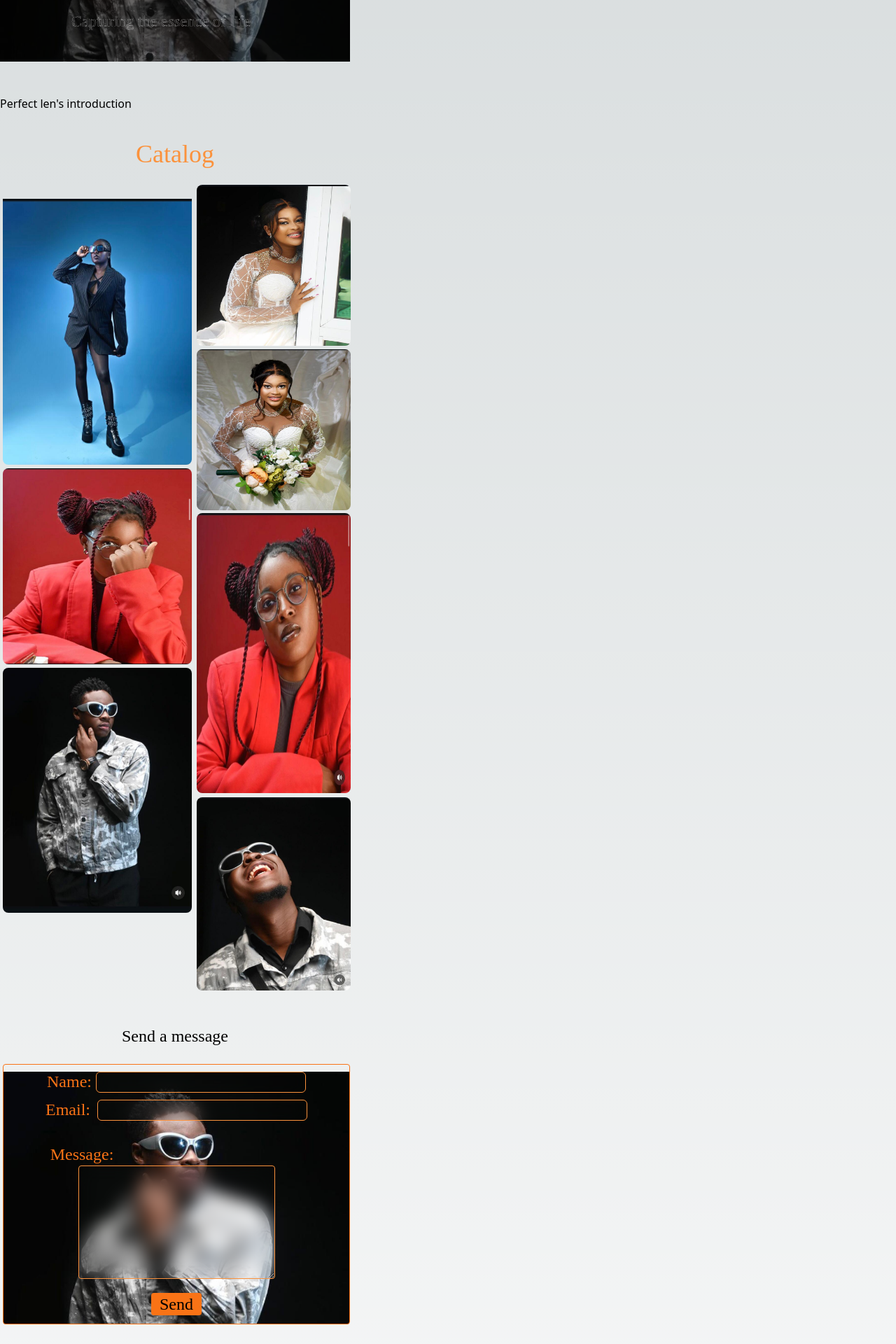
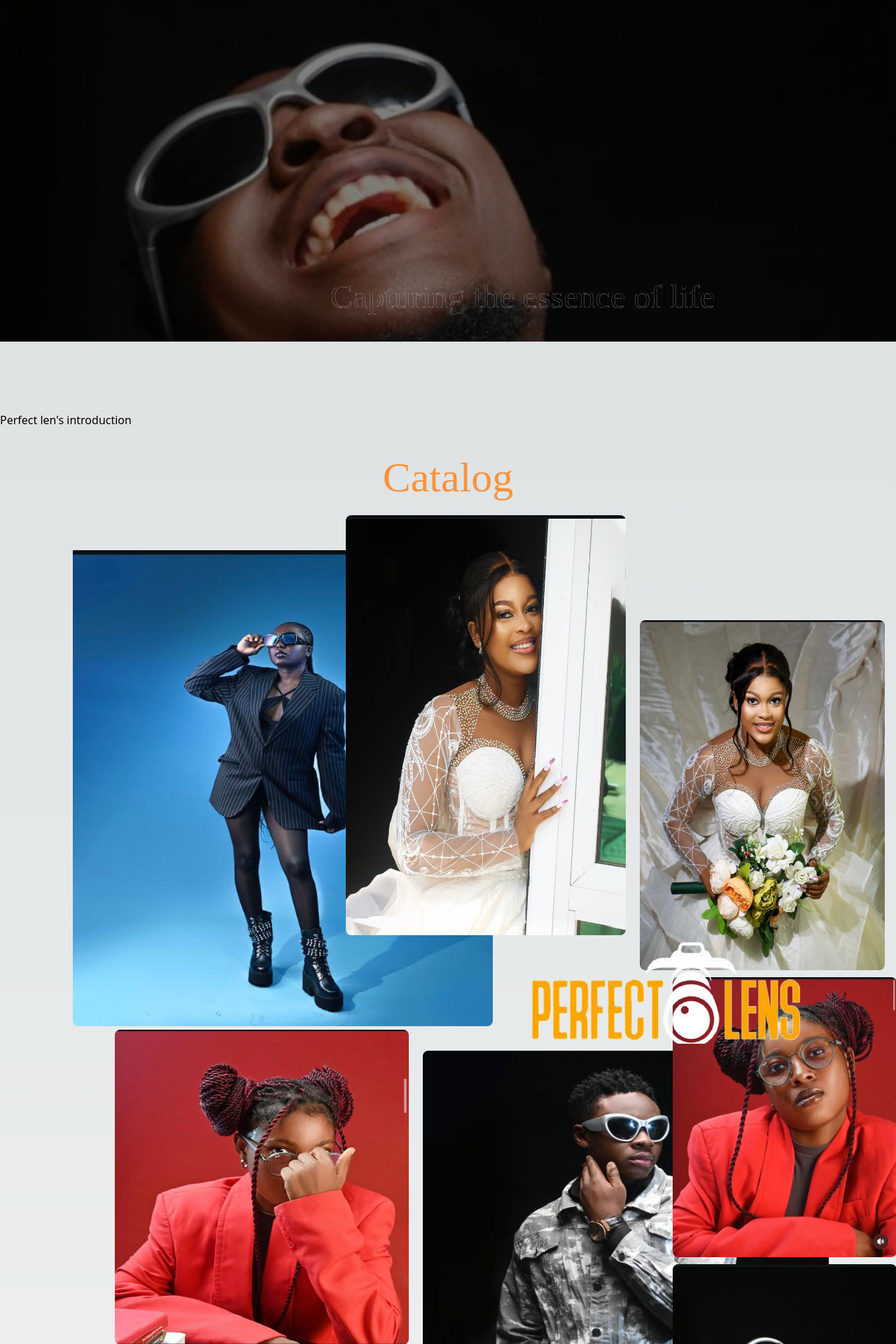
Before and after one commit to tijesunimi-5/Perfect-lens, a Next.js app: page / in a window 1280 px wide. Shown: the part 360-2280 px from the top of the page at 70% size. Built offline with nearby package versions, Linux system fonts and the light colour scheme.

Commit message:
new commit

```diff
--- a/components/Footer.js
+++ b/components/Footer.js
@@ -1,14 +1,28 @@
 import React from "react";
+import { motion } from "framer-motion";
 
 const Footer = () => {
   return (
-    <footer className="footer  ">
-      <div className="row border-orange-500 border-t rounded-tl-2xl rounded-tr-2xl bg-gradient-to-r from-black via-gray-800">
+    <footer className="footer md:w-full">
+      <div className="row border-orange-500 border-t rounded-tl-2xl lg:rounded-tl-[125px] rounded-tr-2xl bg-gradient-to-r from-black via-gray-800 md:w-full ">
         <div className="col">
-          <h1 className="logos  ml-40">
-            <img src="/lenslogo.png" width={150} />
+          <h1 className="logos  ml-40 md:ml-[260px] lg:ml-[360px]">
+            <motion.img
+              initial={{
+                scale: 0,
+              }}
+              whileInView={{
+                scale: 1,
+              }}
+              transition={{
+                duration: 0.8,
+              }}
+              src="/lenslogo.png"
+              width={150}
+              className="md:w-[220px]"
+            />
           </h1>
-          <p className="text-center">
+          <p className="text-center md:text-2xl">
             Lorem ipsum, dolor sit amet consectetur adipisicing elit. Rerum
             doloribus aliquam cupiditate, magni incidunt, facilis eaque
             voluptate provident assumenda sit similique tempora eius aliquid
@@ -17,23 +31,23 @@ const Footer = () => {
         </div>
 
         <div className="flex justify-between">
-          <div className="col ml-8">
-            <h3>
+          <div className="col ml-8 lg:ml-32 lg:mr-32">
+            <h3 className="md:text-4xl">
               Office
-              <div className="underline">
+              <div className="underline md:mt-5">
                 <span></span>
               </div>
             </h3>
-            <p>Lagos state</p>
-            <p>Lekki/Ajah</p>
-            <p>Nigeria</p>
-            <p>perfectlens@gmail.com</p>
+            <p className="md:text-2xl">Lagos state</p>
+            <p className="md:text-2xl">Lekki/Ajah</p>
+            <p className="md:text-2xl">Nigeria</p>
+            <p className="md:text-2xl">perfectlens@gmail.com</p>
           </div>
 
-          <div className="col w-[230px]">
-            <h3>
+          <div className="col w-[230px] md:ml-10 lg:ml-40">
+            <h3 className="md:text-4xl">
               Socials
-              <div className="underline">
+              <div className="underline md:mt-5">
                 <span></span>
               </div>
             </h3>
--- a/components/Header.js
+++ b/components/Header.js
@@ -3,24 +3,24 @@ import React from 'react'
 
 const Header = () => {
   return (
-    <div className="flex fixed top-0 left-0 right-0 justify-between align-middle bg-black w-full h-12 border-b-orange-500 border-b-[1px]  z-10">
-      <div className="text-3xl mt-1 ml-4 font-bold text-orange-500">
+    <header className="flex fixed top-0 left-0 right-0 justify-between align-middle bg-black w-full h-12 border-b-orange-500 border-b-[1px]  z-10 md:h-16 ">
+      <div className="text-3xl mt-1 ml-4 font-bold text-orange-500 lg:ml-12">
         <Link href={"/"}>
-          <img src="/lenslogo.png" width={100} />
+          <img src="/lenslogo.png" width={100} className='md:w-[150px]' />
         </Link>
       </div>
 
-      <ul className="hidden md:flex mt-5 text-white">
+      <ul className="hidden md:flex mt-5 text-white md:pt-2 md:text-xl">
         <li className="pr-4">Works</li>
         <li className="pr-4">Location</li>
         <li className="pr-4">Contact</li>
         <li className="pr-4">Book a snap</li>
       </ul>
 
-      <div className="text-xl mt-4 font-medium mr-3 text-white">
+      <div className="text-xl mt-4 font-medium mr-3 text-white md:pt-2 md:text-2xl md:font-bold">
         Book now
       </div>
-    </div>
+    </header>
   );
 }
 
--- a/package.json
+++ b/package.json
@@ -9,9 +9,10 @@
     "lint": "next lint"
   },
   "dependencies": {
+    "framer-motion": "^11.3.31",
+    "next": "14.2.6",
     "react": "^18",
-    "react-dom": "^18",
-    "next": "14.2.6"
+    "react-dom": "^18"
   },
   "devDependencies": {
     "postcss": "^8",
--- a/pages/index.js
+++ b/pages/index.js
@@ -1,93 +1,273 @@
 import { Inter } from "next/font/google";
-import Header from "@/components/Header";
-import { lazy } from "react";
+import { easeIn, motion } from "framer-motion";
 
 const inter = Inter({ subsets: ["latin"] });
 
 export default function HomePage() {
   return (
-    <main className="h-[350vh] w-[505px] overflow-x-hidden">
-      <div className="relative bg-black h-[50vh] w-[500px] mt-12">
-        <div className="bg-pictures relative"></div>
-        <div className="text">
-          <i className="text-stroke">Capturing the essence of life</i>
+    <main className="h-[400vh] w-[505px] overflow-x-hidden md:w-full md:h-[390vh] lg:h-[490vh]">
+      <div className="relative bg-black h-[50vh] w-[500px] mt-12 md:w-full ">
+        <div className="bg-pictures relative h-[60vh] lg:h-[100vh]"></div>
+        <div className="text md:w-full lg:h-[100vh]">
+          <motion.i
+            initial={{
+              x: -30,
+            }}
+            animate={{
+              x: 0,
+            }}
+            transition={{
+              duration: 1,
+            }}
+            className="text-stroke md:ml-[30px] md:text-4xl lg:ml-[370px] lg:text-5xl"
+          >
+            Capturing the essence of life
+          </motion.i>
         </div>
       </div>
 
-      <div className="mt-12 w-[500px]">
+      <div className="mt-60 w-[500px] md:w-full lg:mt-[500px]">
         <div>Perfect len's introduction</div>
 
         <div>
-          <h1 className="text-center text-orange-400 text-4xl mt-10 font-medium courgette-regular ">
+          <motion.h1
+            initial={{
+              y: -20,
+              opacity: 0,
+            }}
+            animate={{
+              y: 0,
+              opacity: 1,
+            }}
+            transition={{
+              delay: 0.5,
+              duration: 1,
+            }}
+            className="text-center text-orange-400 text-4xl mt-10 font-medium courgette-regular md:text-6xl"
+          >
             Catalog
-          </h1>
+          </motion.h1>
 
-          <div className="pic-layout mt-6 relative w-[500px]">
+          <div className="pic-layout mt-6 relative w-[500px] md:w-full lg:w-full">
+            <div className="lg:m-auto lg:ml-[60px]">
+              <motion.div
+                initial={{
+                  x: -90,
+                  opacity: 0,
+                }}
+                whileInView={{
+                  x: 0,
+                  opacity: 1,
+                }}
+                transition={{
+                  delay: 0.8,
+                  duration: 1,
+                }}
+                className="container lg:ml-[40px] "
+              >
+                <img
+                  src={"/lens1.jpg"}
+                  className="pic1 md:w-[420px] md:h-[500px] lg:w-[600px]  lg:h-[700px] lg:mt-[30px]"
+                />
+              </motion.div>
+
+              <div className="container">
+                <motion.img
+                  initial={{
+                    x: 60,
+                    opacity: 0,
+                  }}
+                  whileInView={{
+                    x: 0,
+                    opacity: 1,
+                  }}
+                  transition={{
+                    delay: 1,
+                    duration: 1,
+                    ease: easeIn,
+                  }}
+                  src={"/lens2.jpg"}
+                  className="pic2 md:w-[320px] md:h-[320px] lg:w-[400px] lg:h-[600px] lg:right-[390px] "
+                />
+              </div>
+
+              <div className="container">
+                <motion.img
+                  initial={{
+                    x: 60,
+                    opacity: 0,
+                  }}
+                  whileInView={{
+                    x: 0,
+                    opacity: 1,
+                  }}
+                  transition={{
+                    delay: 1,
+                    duration: 0.5,
+                    ease: easeIn,
+                  }}
+                  src="/lens3.jpg"
+                  className="pic3 md:w-[320px] md:h-[320px] md:top-[330px] lg:right-[20px] lg:w-[350px] lg:h-[500px] lg:top-[150px]"
+                />
+              </div>
+
+              <div className="container lg:ml-[100px] lg:w-[950px] ">
+                <motion.img
+                  initial={{
+                    x: -90,
+                    opacity: 0,
+                  }}
+                  whileInView={{
+                    x: 0,
+                    opacity: 1,
+                  }}
+                  transition={{
+                    delay: 1.1,
+                    duration: 1.5,
+                  }}
+                  src="/lens5.jpg"
+                  className="pic4 md:w-[420px] md:h-[370px] lg-w[950px] lg:h-[450px]"
+                />
+              </div>
+
               <div>
-              <img src={"/lens1.jpg"} className="pic1" />
+                <motion.img
+                  initial={{
+                    x: 60,
+                    opacity: 0,
+                  }}
+                  whileInView={{
+                    x: 0,
+                    opacity: 1,
+                  }}
+                  transition={{
+                    delay: 1.2,
+                    duration: 1.5,
+                  }}
+                  src="/lens6.jpg"
+                  className="pic5 md:w-[320px] md:top-[660px] "
+                />
               </div>
+
               <div>
-              <img src={"/lens2.jpg"} className="pic2" />
+                <img
+                  src="/lenslogo.png"
+                  className="hidden lg:absolute lg:flex lg:top-[600px] lg:left-[750px] hover:none"
+                />
               </div>
+
               <div>
-              <img src="/lens3.jpg" className="pic3" />
+                <motion.img
+                  initial={{
+                    x: -90,
+                    opacity: 0,
+                  }}
+                  whileInView={{
+                    x: 0,
+                    opacity: 1,
+                  }}
+                  transition={{
+                    duration: 1.2,
+                  }}
+                  src="/lens7.jpg"
+                  className="pic6 md:w-[420px] md:h-[420px] lg:w-[580px] lg:h-[650px] lg:mt-[-420px] lg:ml-[540px]"
+                />
               </div>
+
               <div>
-              <img src="/lens5.jpg" className="pic4" />
+                <motion.img
+                  initial={{
+                    x: 60,
+                    opacity: 0,
+                  }}
+                  whileInView={{
+                    x: 0,
+                    opacity: 1,
+                  }}
+                  transition={{
+                    delay: 0.8,
+                    duration: 1.2,
+                  }}
+                  src="/lens8.jpg"
+                  className="pic7 md:w-[320px] md:top-[1070px] lg:h-[450px]"
+                />
               </div>
-            <div>
-              <img src="/lens6.jpg" className="pic5" />
-            </div>
-            <div>
-              <img src="/lens7.jpg" className="pic6" />
-            </div>
-            <div>
-              <img src="/lens8.jpg" className="pic7" />
             </div>
           </div>
         </div>
 
-        <div className="mt-40 text-center courgette-regular text-2xl m-auto">
-          <h1>Send a message</h1>
+        <div className="mt-64 text-center courgette-regular text-2xl m-auto lg:w-full">
+          <motion.h1
+            initial={{
+              y: -20,
+              opacity: 0,
+            }}
+            whileInView={{
+              y: 0,
+              opacity: 1,
+            }}
+            transition={{
+              delay: 0.5,
+              duration: 0.8,
+            }}
+            className="text-3xl font-bold"
+          >
+            Send a message
+          </motion.h1>
 
-          <form className="border-orange-500 border rounded mt-6 ml-1">
-            <div className="mb-2 mt-2">
-              <label htmlFor="name" className="text-orange-500">
+          <motion.form
+            initial={{
+              scale: 0,
+            }}
+            whileInView={{
+              scale: 1,
+            }}
+            transition={{
+              delay: 0.8,
+              duration: 0.9,
+            }}
+            className="border-orange-500 border rounded mt-6 ml-1 md:h-[500px] lg:w-[700px] lg:ml-[400px]"
+          >
+            <div className="mb-2 mt-2 md:mt-12">
+              <label htmlFor="name" className="text-orange-500 md:text-4xl">
                 Name:{" "}
               </label>
               <input
                 type="text"
                 id="name"
-                className="w-[300px] rounded-md text-white font-sans text-xl bg-transparent backdrop-blur-md border-orange-400 border pl-2"
+                className="w-[300px] rounded-md text-white font-sans text-xl bg-transparent backdrop-blur-md border-orange-400 border pl-2 md:mb-5 md:p-2"
               />
             </div>
 
             <div className="mb-8">
-              <label htmlFor="email" className="text-orange-500 ">
+              <label htmlFor="email" className="text-orange-500 md:text-4xl">
                 Email:{" "}
               </label>
               <input
                 id="email"
                 type="email"
-                className="w-[300px] ml-1 rounded-md text-white font-sans text-xl bg-transparent backdrop-blur-md border-orange-400 border pl-2"
+                className="w-[300px] ml-1 rounded-md text-white font-sans text-xl bg-transparent backdrop-blur-md border-orange-400 border pl-2 md:p-2"
               />
             </div>
 
             <div>
-              <label htmlFor="message" className="mr-[270px] text-orange-500">
+              <label
+                htmlFor="message"
+                className="mr-[270px] text-orange-500 md:text-4xl"
+              >
                 Message:{" "}
               </label>{" "}
               <br />
               <textarea
                 rows={5}
-                className="text-white rounded bg-transparent backdrop-blur-md border-orange-400 border"
+                className="text-white rounded bg-transparent backdrop-blur-md border-orange-400 border md:w-[410px]"
               ></textarea>
             </div>
 
             <button className="bg-orange-500 pl-3 pr-3 mb-3 mt-3 rounded font-medium">
               Send
             </button>
-          </form>
+          </motion.form>
         </div>
       </div>
     </main>
--- a/styles/globals.css
+++ b/styles/globals.css
@@ -36,42 +36,98 @@ body {
 
 .bg-pictures {
   width: 100%;
-  height: 50vh;
   animation: animate 20s linear infinite;
+}
+@media (min-width: 375px) {
+  .bg-pictures {
+    width: 100%;
+    height: 70vh;
+    animation: animateMobile 20s linear infinite;
+  }
+  @keyframes animateMobile {
+    0% {
+      background: url(/lens8.jpg) no-repeat;
+      background-size: cover;
+      background-position-y: 0;
+    }
+    35% {
+      background: url(/lens7.jpg) no-repeat;
+      background-size: cover;
+      background-position-y: 0;
+    }
+    45% {
+      background: url(/lens3.jpg) no-repeat;
+      background-size: cover;
+      background-position-y: 0;
+    }
+    55% {
+      background: url(/lens2.jpg) no-repeat;
+      background-size: cover;
+      background-position-y: 0;
+    }
+    65% {
+      background: url(/lens5.jpg) no-repeat;
+      background-size: cover;
+      background-position-y: 0;
+    }
+    80% {
+      background: url(/lens6.jpg) no-repeat;
+      background-size: cover;
+      background-position-y: 0;
+    }
+    90% {
+      background: url(/lens4.jpg) no-repeat;
+      background-size: cover;
+      background-position-y: 0;
+    }
+    100% {
+      background: url(/lens1.jpg) no-repeat;
+      background-size: cover;
+      background-position-y: 0;
+    }
+  }
 }
 
 @keyframes animate {
   0% {
     background: url(/lens8.jpg) no-repeat;
     background-size: cover;
+    background-position-y: -200px;
   }
   35% {
     background: url(/lens7.jpg) no-repeat;
     background-size: cover;
+    background-position-y: -200px;
   }
   45% {
     background: url(/lens3.jpg) no-repeat;
     background-size: cover;
+    background-position-y: -200px;
   }
   55% {
     background: url(/lens2.jpg) no-repeat;
     background-size: cover;
+    background-position-y: -200px;
   }
   65% {
     background: url(/lens5.jpg) no-repeat;
     background-size: cover;
+    background-position-y: -200px;
   }
   80% {
     background: url(/lens6.jpg) no-repeat;
     background-size: cover;
+    background-position-y: -200px;
   }
   90% {
     background: url(/lens4.jpg) no-repeat;
     background-size: cover;
+    background-position-y: -200px;
   }
   100% {
     background: url(/lens1.jpg) no-repeat;
     background-size: cover;
+    background-position-y: -200px;
   }
 }
 
@@ -80,7 +136,7 @@ body {
   position: absolute;
   top: 0;
   width: 500px;
-  height: 50vh;
+  height: 70vh;
 }
 .text-stroke {
   position: absolute;
@@ -109,6 +165,7 @@ body {
   padding-top: 20px;
   width: 270px;
   height: 400px;
+  transition: 1s ease;
 }
 .pic2 {
   position: absolute;
@@ -118,8 +175,13 @@ body {
   height: 230px;
   transition: 1s ease;
 }
-.pic2:hover {
-  scale: 1.05;
+.container {
+  width: 100%;
+  height: 100%;
+  overflow: hidden;
+}
+img:hover {
+  scale: 1.03;
 }
 .pic3 {
   position: absolute;
@@ -127,11 +189,13 @@ body {
   right: 3px;
   width: 220px;
   height: 230px;
+  transition: 1s ease;
 }
 .pic4 {
   margin-top: 5px;
   width: 270px;
   height: 280px;
+  transition: 1s ease;
 }
 .pic5 {
   position: absolute;
@@ -139,17 +203,20 @@ body {
   right: 3px;
   width: 220px;
   height: 400px;
+  transition: 1s ease;
 }
 .pic6 {
   margin-top: 5px;
   width: 270px;
   height: 350px;
+  transition: 1s ease;
 }
 .pic7 {
   position: absolute;
   top: 875px;
   right: 3px;
   width: 220px;
+  transition: 1s ease;
 }
 label {
   font-size: 1em;
@@ -162,9 +229,6 @@ form {
   background-size: cover;
   background-position-y: 10px;
 }
-
-
-
 
 //Footer designs
 .footer {
@@ -194,7 +258,6 @@ form {
 .col {
   flex-basis: 25%;
   padding: 10px;
-
 }
 .col:nth-child(2),
 .col:nth-child(3) {
```
Also changed, not shown: 1 other file (tests, documents, lock files or other folders). Lines whose indentation alone changed are shown as unchanged.
